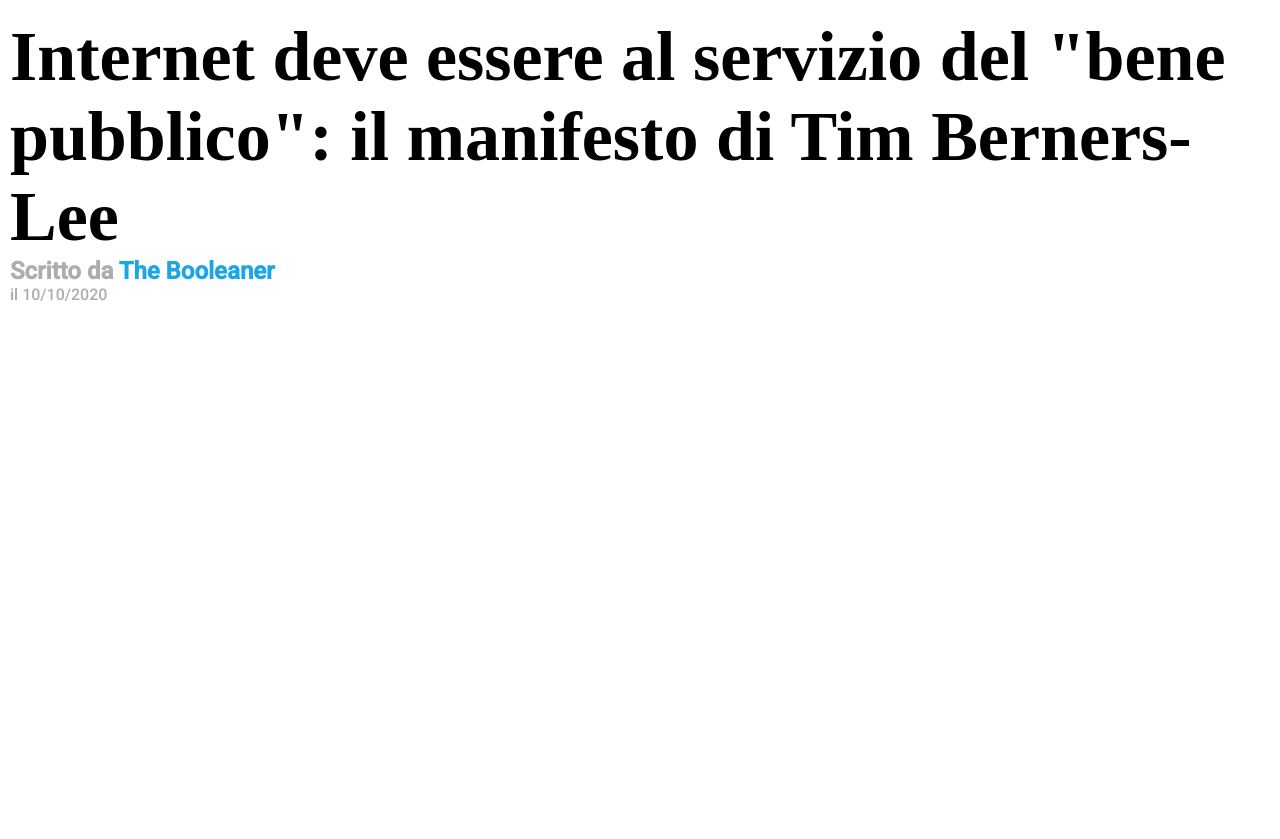
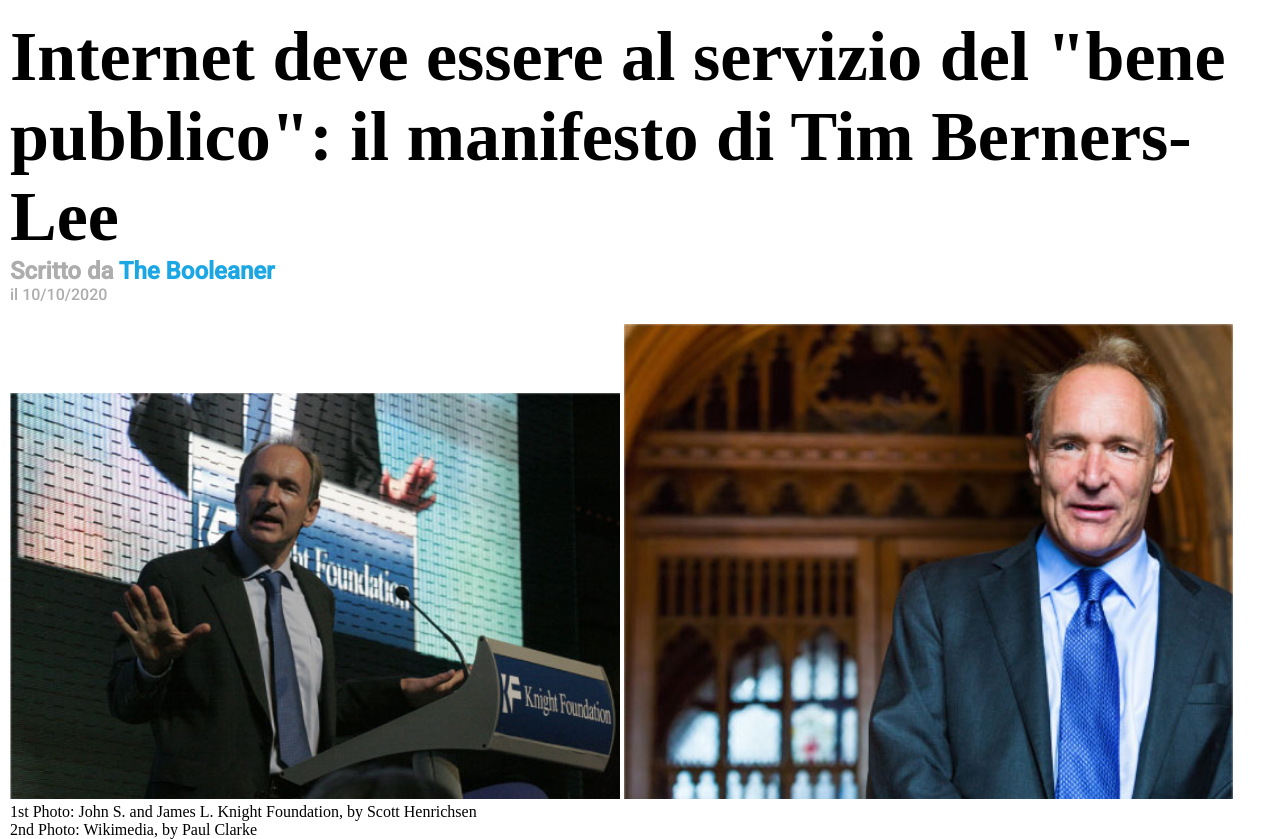
Before and after one commit to valeriobartoletti97/html-css-booleaner, a plain HTML site: page index.html in a window 1280 px wide. Shown: the part 153-992 px from the top of the page. Before the commit the page ends 800 px from the top, so only its background shows below. Drawn offline with Linux system fonts and the light colour scheme.

Commit message:
added main images

```diff
--- a/css/style.css
+++ b/css/style.css
@@ -33,3 +33,12 @@ header{
     font-family: 'Roboto', sans-serif;
     color: #adadad;
 }
+
+figure{
+    margin-top: 20px;
+}
+
+.tim-image{
+    width: 48%;
+    max-height: 567px;
+}
--- a/index.html
+++ b/index.html
@@ -30,9 +30,12 @@
         <!-- figure -->
         <section>
             <figure>
-                <img src="" alt="">
-                <img src="" alt="">
-                <figcaption></figcaption>
+                <img class="tim-image" src="img/tim-1.jpg" alt="tim-berners-lee">
+                <img class="tim-image" src="img/tim-2.jpg" alt="tim-berners-lee">
+                <figcaption>
+                    <p>1st Photo: John S. and James L. Knight Foundation, by Scott Henrichsen</p>
+                    <p>2nd Photo: Wikimedia, by Paul Clarke</p>
+                </figcaption>
               </figure>
         </section>
         <!-- 1st paragraph -->
```
